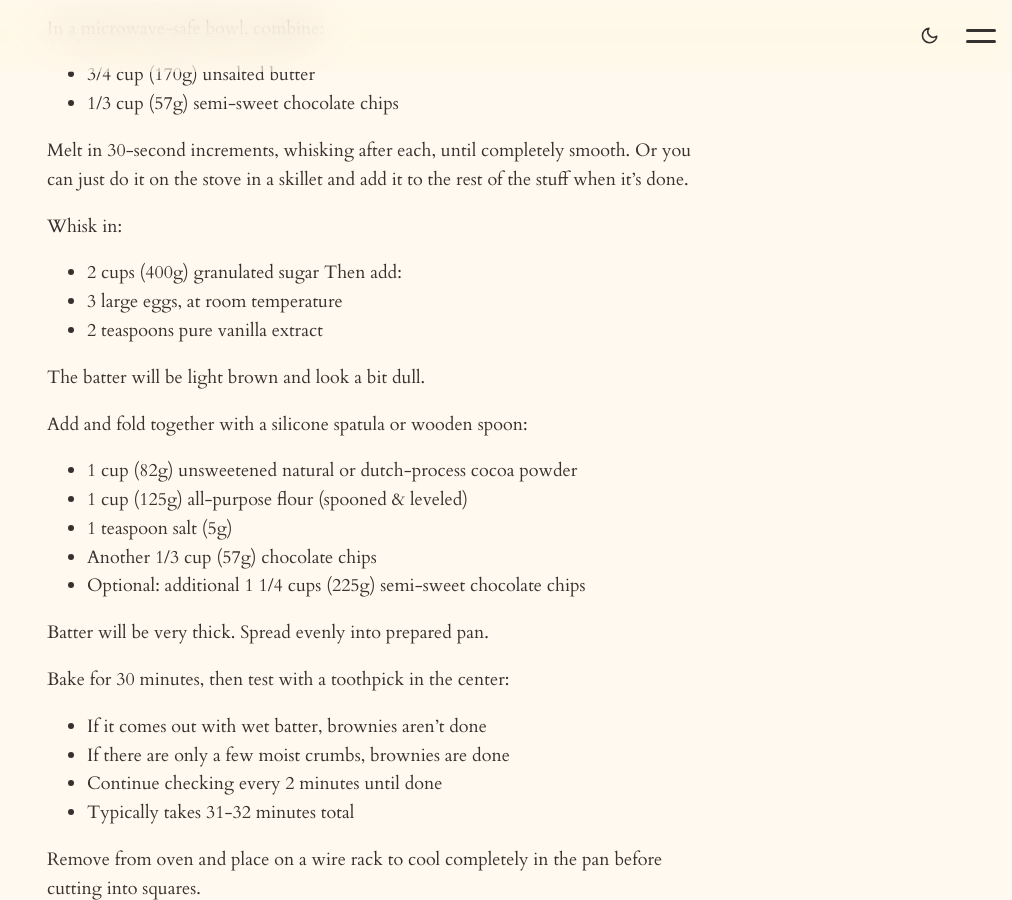
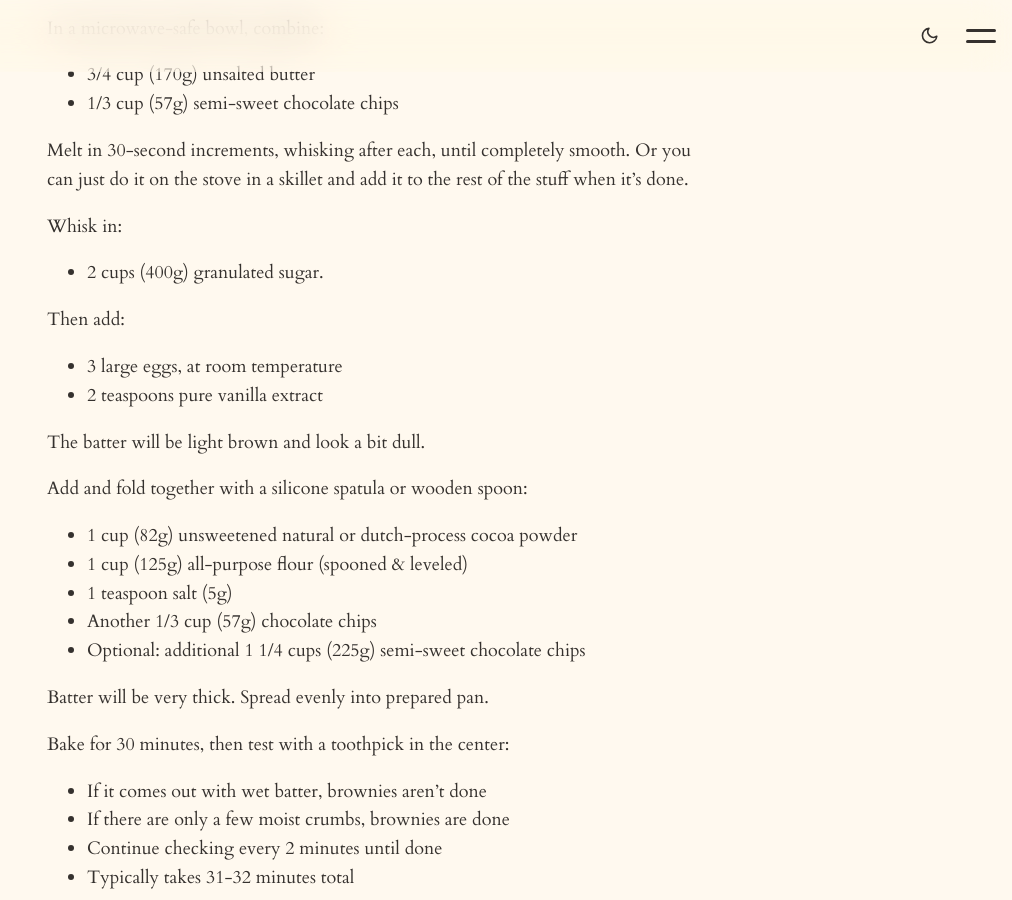
Before and after one commit to rocketbro/rocketbro.github.io, a Jekyll site: the page built from _posts/2025-01-24-cwc-brownies.md, in a window 1280 px wide and 900 px high, scrolled down 728 px. Shown: the whole window, without its empty margins (268-1280 px from the left). Built offline with Jekyll 4.4.1, drawn with Linux system fonts in a browser that asks for light colours.

Commit message:
more lol

```diff
--- a/_posts/2025-01-24-cwc-brownies.md
+++ b/_posts/2025-01-24-cwc-brownies.md
@@ -26,7 +26,8 @@ In a microwave-safe bowl, combine:
 Melt in 30-second increments, whisking after each, until completely smooth. Or you can just do it on the stove in a skillet and add it to the rest of the stuff when it's done.
 
 Whisk in:
-- 2 cups (400g) granulated sugar
+- 2 cups (400g) granulated sugar.
+
 Then add:
 - 3 large eggs, at room temperature
 - 2 teaspoons pure vanilla extract
```
